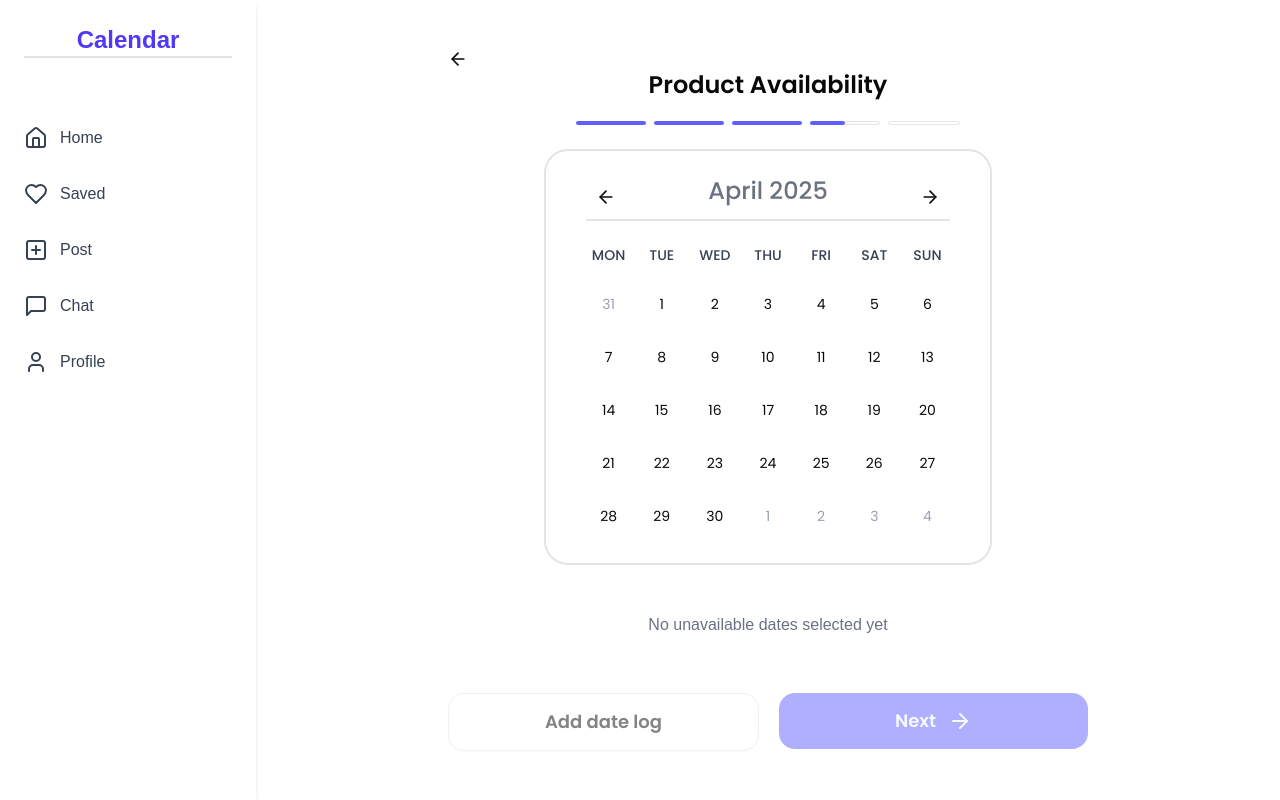
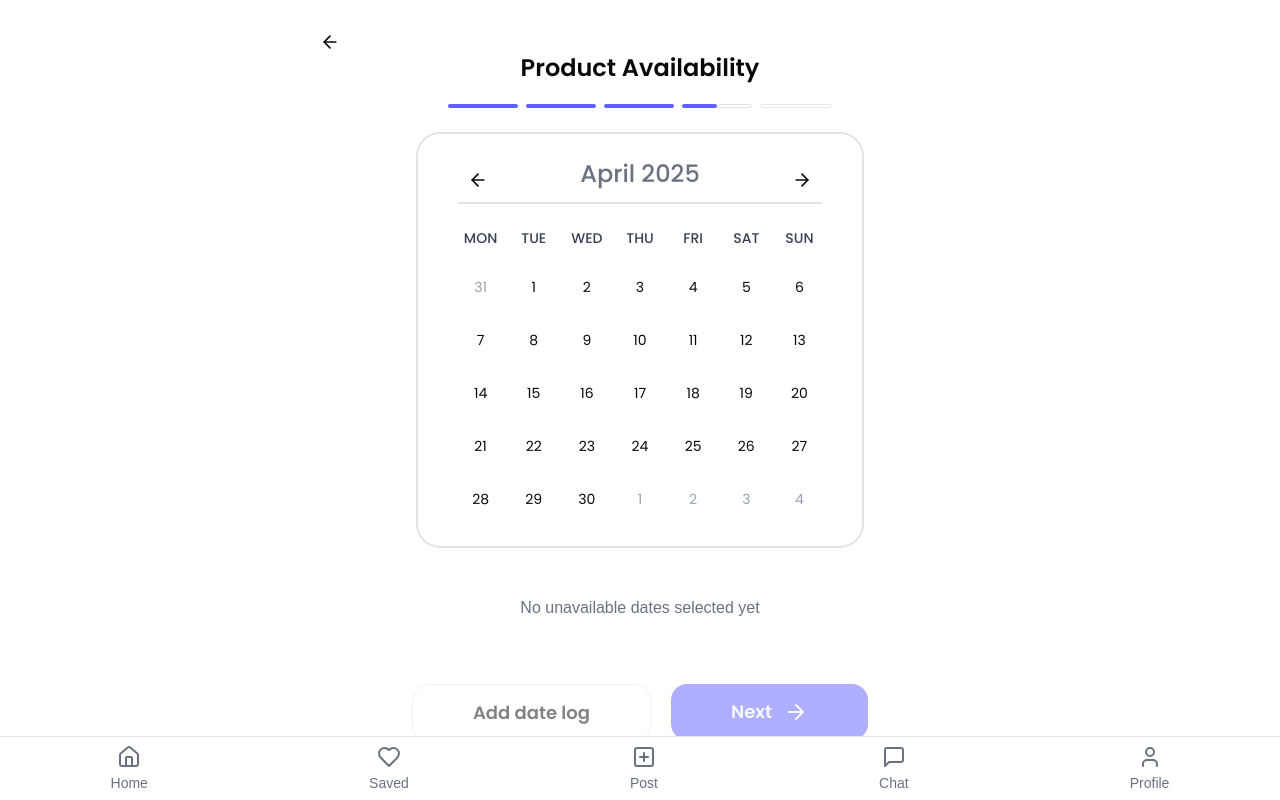
Before and after one commit to RitoG09/assignment-renit, a Next.js app in the folder frontend/: page /availability in a window 1280 px wide. Built offline with nearby package versions, Linux system fonts and the light colour scheme.

Commit message:
navbar and scroll fix

```diff
--- a/frontend/src/app/availability/page.tsx
+++ b/frontend/src/app/availability/page.tsx
@@ -91,7 +91,10 @@ function Availability() {
   };
 
   return (
-    <div className="min-h-screen flex items-center justify-center pt-16 md:pt-0">
+    <div className="flex flex-col min-h-[calc(100vh-4rem)]">
+      {" "}
+      {/* Subtract navbar height */}
+      <div className="flex-1">
         <div className="w-full max-w-2xl mx-auto py-4 sm:py-8 px-4">
           {/* {Header Section} */}
           <div>
@@ -126,8 +129,10 @@ function Availability() {
             onRangeSelect={handleRangeSelect}
             ref={calendarRef}
           />
-        {/* {Button section} */}
-        <div className="flex flex-row justify-center gap-2 sm:gap-5 mt-4 sm:mt-6">
+        </div>
+      </div>
+      {/* {Button section} - Fixed at bottom above navbar */}
+      <div className="flex flex-row justify-center gap-2 sm:gap-5 px-4 max-w-2xl mx-auto">
         <Button
           variant="outline"
           className={`py-1 sm:py-7 px-2 sm:px-15 text-xs sm:text-lg font-medium sm:font-semibold rounded-xl sm:rounded-2xl flex-1 sm:w-auto cursor-pointer ${poppins.className}`}
@@ -154,7 +159,6 @@ function Availability() {
         </Button>
       </div>
     </div>
-    </div>
   );
 }
 
--- a/frontend/src/app/layout.tsx
+++ b/frontend/src/app/layout.tsx
@@ -28,11 +28,15 @@ export default function RootLayout({
   return (
     <html lang="en">
       <body
-        className={`${geistSans.variable} ${geistMono.variable} antialiased bg-indigo-50`}
+        className={`${geistSans.variable} ${geistMono.variable} antialiased bg-indigo-50 flex flex-col h-screen`}
       >
         <Toaster position="top-center" />
-        <Navbar />
-        <div className="md:ml-64 min-h-screen">{children}</div>
+        {/* Main content area - scrollable, takes full height minus navbar height */}
+        <div className="flex-1 overflow-y-auto pb-16">{children}</div>
+        {/* Navbar - fixed at bottom */}
+        <div className="fixed bottom-0 left-0 right-0 h-16 bg-white border-t border-gray-200 z-50">
+          <Navbar />
+        </div>
       </body>
     </html>
   );
--- a/frontend/src/components/Calendar.tsx
+++ b/frontend/src/components/Calendar.tsx
@@ -293,7 +293,8 @@ const Calendar = React.forwardRef<
         >
           The product will be unavailable for {totalDays} days
         </h2>
-        <ul className="space-y-1 sm:space-y-2">
+        {/* <ul className="space-y-1 sm:space-y-2 max-h-48 overflow-y-auto"> */}
+        <ul className="space-y-1 sm:space-y-2 max-h-48 overflow-y-auto">
           {dateRanges.map((range, index) => (
             <li
               key={index}
@@ -335,7 +336,7 @@ const Calendar = React.forwardRef<
         {renderCells()}
       </div>
       <div className="px-2 sm:container mx-auto py-4 sm:py-8">
-        {isSelectingRange && selectedFirstDate ? (
+        {/* {isSelectingRange && selectedFirstDate ? (
           <div className="mt-2 sm:mt-4 text-xs sm:text-sm text-center text-blue-500">
             Select end date to complete the range
           </div>
@@ -343,8 +344,12 @@ const Calendar = React.forwardRef<
           <div className="mt-2 sm:mt-4 text-xs sm:text-sm text-center text-blue-500">
             Click &quot;Add date log&quot; to save this range
           </div>
-        ) : null}
-        {renderUnavailabilityList()}
+        ) : null} */}
+        {/* {renderUnavailabilityList()} */}
+        {/* Here's where we limit the height of the unavailability list */}
+        <div className="max-h-[20vh] overflow-y-auto">
+          {renderUnavailabilityList()}
+        </div>
       </div>
     </div>
   );
--- a/frontend/src/components/Navbar.tsx
+++ b/frontend/src/components/Navbar.tsx
@@ -3,38 +3,14 @@
 import React, { useState, useEffect } from "react";
 import Link from "next/link";
 import { usePathname } from "next/navigation";
-import {
-  Home,
-  PlusSquare,
-  User,
-  Heart,
-  MessageSquare,
-  Menu,
-  X,
-} from "lucide-react";
+import { Home, PlusSquare, User, Heart, MessageSquare } from "lucide-react";
 
 const Navbar = () => {
   const pathname = usePathname();
-  const [isMobileMenuOpen, setIsMobileMenuOpen] = useState(false);
   const [isMounted, setIsMounted] = useState(false);
 
   useEffect(() => {
     setIsMounted(true);
-  }, []);
-
-  useEffect(() => {
-    // Close mobile menu when route changes
-    setIsMobileMenuOpen(false);
-  }, [pathname]);
-
-  // Close mobile menu when escape key is pressed
-  useEffect(() => {
-    const handleEsc = (e: KeyboardEvent) => {
-      if (e.key === "Escape") setIsMobileMenuOpen(false);
-    };
-
-    window.addEventListener("keydown", handleEsc);
-    return () => window.removeEventListener("keydown", handleEsc);
   }, []);
 
   const navItems = [
@@ -45,75 +21,28 @@ const Navbar = () => {
     { name: "Profile", icon: <User size={24} />, href: "/profile" },
   ];
 
-  // Prevent content flash before hydration
   if (!isMounted) return null;
 
   return (
-    <>
-      {/* Mobile menu toggle button */}
-      <div className="fixed top-4 left-4 z-30 md:hidden">
-        <button
-          onClick={() => setIsMobileMenuOpen(!isMobileMenuOpen)}
-          className="bg-white p-2 rounded-md shadow-md text-indigo-600 hover:text-indigo-800 transition-colors"
-          aria-label={isMobileMenuOpen ? "Close menu" : "Open menu"}
-        >
-          {isMobileMenuOpen ? <X size={24} /> : <Menu size={24} />}
-        </button>
-      </div>
-
-      {/* Mobile header */}
-      <div className="fixed top-0 left-0 right-0 bg-white shadow-sm h-14 flex items-center justify-center md:hidden z-20">
-        <Link href="/">
-          <h1 className="text-xl font-bold text-indigo-600">Calendar</h1>
-        </Link>
-      </div>
-
-      {/* Mobile menu overlay */}
-      {isMobileMenuOpen && (
-        <div
-          className="fixed inset-0 bg-black bg-opacity-50 z-20 md:hidden"
-          onClick={() => setIsMobileMenuOpen(false)}
-        />
-      )}
-
-      {/* Sidebar for both mobile and desktop */}
-      <div
-        className={`fixed h-screen bg-white shadow-md z-20 transition-all duration-300 ease-in-out ${
-          isMobileMenuOpen ? "left-0" : "-left-full md:left-0"
-        } top-0 w-64`}
-      >
-        <div className="p-6">
-          <Link href="/">
-            <h1 className="text-2xl font-bold text-indigo-600 mb-8 text-center border-b-2">
-              Calendar
-            </h1>
-          </Link>
-        </div>
-        <nav>
-          <ul className="space-y-2">
+    <nav className="flex justify-around items-center h-full">
       {navItems.map((item) => {
         const isActive = pathname === item.href;
         return (
-                <li key={item.name}>
-                  <Link href={item.href}>
+          <Link key={item.name} href={item.href}>
             <div
-                      className={`flex items-center px-6 py-3 cursor-pointer transition-colors ${
+              className={`flex flex-col items-center justify-center cursor-pointer transition-colors ${
                 isActive
-                          ? "bg-indigo-100 text-indigo-600 border-l-4 border-indigo-600"
-                          : "text-gray-700 hover:bg-gray-100"
+                  ? "text-indigo-600"
+                  : "text-gray-500 hover:text-indigo-600"
               }`}
             >
-                      <span className="mr-3">{item.icon}</span>
-                      <span className="font-medium">{item.name}</span>
+              {item.icon}
+              <span className="text-sm font-medium mt-1">{item.name}</span>
             </div>
           </Link>
-                </li>
         );
       })}
-          </ul>
     </nav>
-      </div>
-    </>
   );
 };
 
```
Lines whose indentation alone changed are shown as unchanged.
